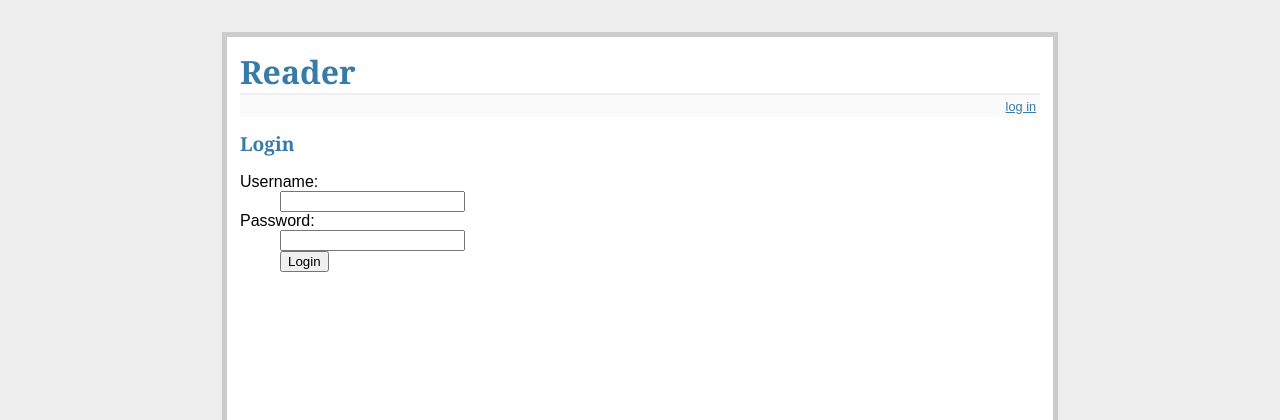
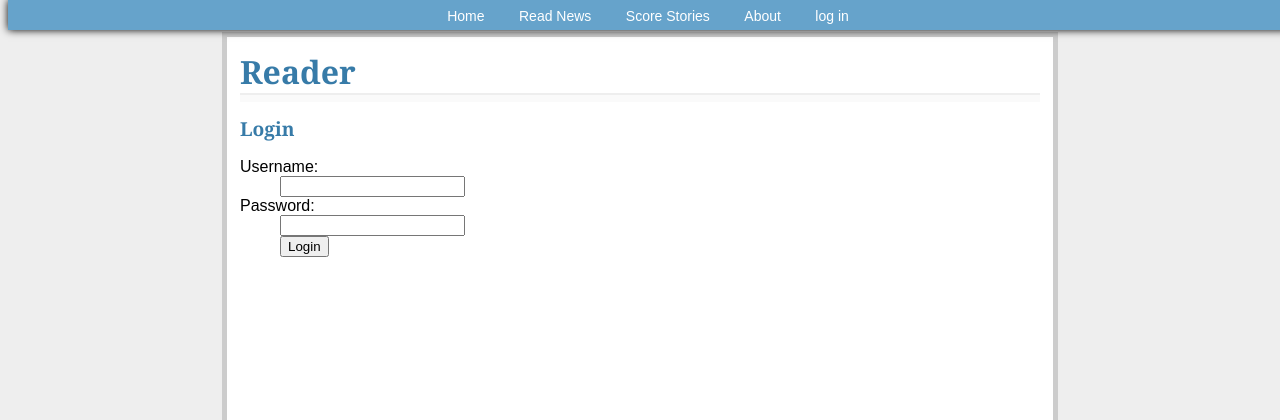
Before and after one commit to seme0021/flaskr-reader, a Flask app: page /login in a window 1280 px wide. Shown: the top 420 px of the page. Run offline with Flask 2, Linux system fonts and the light colour scheme.

Commit message:
changed up the layout and sorting of stories for presentation

```diff
--- a/app.py
+++ b/app.py
@@ -6,6 +6,7 @@ import redis
 from flask import Flask, request, session, g, redirect, url_for, \
      abort, render_template, flash
 from score_story import get_parameters,score,process_story,top5
+
 
 # configuration
 SECRET_KEY = 'development key'
@@ -23,9 +24,30 @@ r = redis.Redis(host=REDIS_HOST, port=REDIS_PORT, db=REDIS_DB)
 def show_entries():
     uid = session.get('uid')
     entries = {'idlist':[],'alllist':[]}
+    #temporary: get cnn keys
+    keys_cnn = r.keys("news:cnn:*:headline")
+    list_cnn = list()
+    for key in keys_cnn:
+        k=int(key.split(":")[2])
+        list_cnn.append(k)
 
-    idlist = list(r.sdiff('news:nytimes:sid', 'user:%s:read:sids' %uid))
-    alllist = list(r.smembers('news:nytimes:sid'))
+    id_avail = map(int,list(r.sdiff('news:nytimes:sid', 'user:%s:read:sids' %uid)))
+    id_avail.sort()
+    id_avail.reverse()
+    l_id=len(id_avail)
+    idlist=list()
+    done = False
+    i=0
+    while not done:
+        #temporary check if nytimes story exists and add
+        key=id_avail[i]
+        i+=1
+        if key not in list_cnn:
+            idlist.append(int(key))
+            if len(idlist)==30:
+                done=True
+
+    alllist = map(int,list(r.smembers('news:nytimes:sid')))
     entries['idlist'].append(idlist)
     entries['alllist'].append(alllist)
     print entries['idlist']
@@ -87,22 +109,29 @@ def read_abridged():
 @app.route('/all')
 def read_stories():
    uid = session.get('uid')
-   entries = {'idlist':[],'alllist':[],'cur_ids':[]}
+   #temporary: get cnn keys
+   keys_cnn = r.keys("news:cnn:*:headline")
+   list_cnn = list()
+   for key in keys_cnn:
+       k=int(key.split(":")[2])
+       list_cnn.append(k)
+   list_cnn.append(305)
+   entries = {'cur_ids':[]}
    #Get current stories
    cur_keys = r.keys("news:active:*")
+   cur_keys_list = list()
    for key in cur_keys:
-       entries['cur_ids'].append(key.split(':')[2])
-   idlist = list(r.sdiff('news:nytimes:sid', 'user:%s:read:sids' %uid))
-   #Add current stories in alllist
-   alllist=list()
-   active = r.keys("news:active:*")
-   for item in active:
-       sid=item.split(":")[2]
-       alllist.append(sid)
-   alllist.sort()
-   entries['idlist'].append(idlist)
-   entries['alllist'].append(alllist)
+       val = int(key.split(':')[2])
+       if val != 305:
+          cur_keys_list.append(val)
+
+   cur_keys_list = map(int,list(set(cur_keys_list) - set(list_cnn)))
+   cur_keys_list.sort()
+   cur_keys_list.reverse()
+
+   entries['cur_ids'].append(cur_keys_list)
    print "read_stories()"
+   print cur_keys_list
    return render_template('show_all_stories.html', entries=entries, r = r)
 
 @app.route('/login', methods=['GET', 'POST'])
@@ -126,5 +155,10 @@ def logout():
     flash('You were logged out')
     return redirect(url_for('show_entries'))
 
+@app.route('/home')
+def homepage():
+    error = None
+    return render_template('homepage.html', error=error)
+
 if __name__ == '__main__':
     app.run(host='0.0.0.0', port=5000)
--- a/score_story.py
+++ b/score_story.py
@@ -1,5 +1,6 @@
 import redis,re,operator, numpy as nm,csv, os
 from collections import defaultdict
+from lexicon import *
 
 #redis configuration
 REDIS_DB = 1
@@ -7,22 +8,49 @@ REDIS_PORT = 6379
 REDIS_HOST = 'localhost'
 r = redis.Redis(host=REDIS_HOST, port=REDIS_PORT, db=REDIS_DB)
 
-def get_parameters(sid,pid,n_pid,c,paragraph):
-   parameters = {'sid':[],'pid':[],'nrm_pid':[],'n_words':[],'has_stats':[], 'pop_score':[]}
+def get_parameters(sid,pid,n_pid,c,paragraph,l_time):
+   parameters = {'sid':[],'pid':[],'nrm_pid':[],'n_words':[],'has_stats':[], 'pop_score':[],'recency_flg':[],'quote_flg':[],'quote_len':[],'quote_npop_flg':[]}
    n_words = len(re.findall(r'\w+', paragraph))
    nrm_pid = pid/float(n_pid)
    pop_score = get_pop_score(paragraph,c)
+   #check if paragraph contains statistics/data
    if len(re.findall('[0-9]+', paragraph)) >0:
       has_stats = 1
    else:
       has_stats = 0
 
+   #Check for quotes, and get length of quote
+   quote_flg=0
+   quote_len=0
+   quote_pop_flg=0
+   quote_pop_len=0
+   quote_npop_flg=0
+   p=paragraph.decode('utf8').replace(u"\u201c","^").replace(u"\u201d","^")
+   l=len(p.split('^'))
+   if l>1:
+       quote_flg=1
+       quote_len=nm.log(len(p.split('^')[1]))
+
+   if quote_flg==1 and pop_score==0 and n_words>=25:
+       quote_npop_flg=1
+
+   #compute recency indicator
+   recency_flg = 0
+   for term in l_time:
+       if term in paragraph.lower():
+           recency_flg = 1
+
+   #Append parameters
    parameters['sid'].append(sid)
    parameters['pid'].append(pid)
    parameters['nrm_pid'].append(nrm_pid)
    parameters['n_words'].append(n_words)
    parameters['has_stats'].append(has_stats)
    parameters['pop_score'].append(pop_score)
+   parameters['recency_flg'].append(recency_flg)
+   parameters['quote_flg'].append(quote_flg)
+   parameters['quote_len'].append(quote_len)
+   parameters['quote_npop_flg'].append(quote_npop_flg)
 
    return parameters
 
@@ -67,9 +95,17 @@ def get_pop_score(paragraph,c):
     return o_v
 
 def score(parameters,modelid):
+    #Estimate Std. Error t value Pr(>|t|)
+    #(Intercept)                   -0.16611    0.19480  -0.853 0.394899
+    #as.numeric(df$nrm_pid)        -0.35418    0.09454  -3.746 0.000237 ***
+    #log(as.numeric(df$n_words))    0.32188    0.05476   5.878 1.82e-08 ***
+    #as.numeric(df$has_stats)       0.06146    0.06264   0.981 0.327815 <<Leaving in for testing purposes
+    #as.numeric(df$pop_score)       0.06096    0.02660   2.292 0.023019 *
+    #as.numeric(df$quote_npop_flg)  0.19587    0.10759   1.821 0.070236
+
    score = {'sid':[],'pid':[],'score':[]}
    if modelid == 0:
-      score_i = -0.23753+ float(parameters['nrm_pid'][0])*float(-0.23082) + float(parameters['n_words'][0])*float(0.33482)+ float(parameters['has_stats'][0])*float(0.01513) + float(parameters['pop_score'][0])*float(0.04190)
+      score_i = -0.16611 + float(parameters['nrm_pid'][0])*float(-0.35418) + float(parameters['n_words'][0])*float(0.32188)+ float(parameters['has_stats'][0])*float(0.06146) + float(parameters['pop_score'][0])*float(0.06096) + float(parameters['quote_npop_flg'][0])*float(0.19587)
       #rule1: always keep first paragraph
       if parameters['pid'][0] == 1:
          score_i = score_i + 20
@@ -87,12 +123,12 @@ for u in uread:
     ukeys[user]=r.smembers(u)
 
 #Function: Build research data-set
-def build_rnd_dsn(path,file):
+def build_rnd_dsn(path,file,l_time):
    keys=r.keys("nytimes:usps:*:*:*")
    os.chdir(path)
    with open(file, "wb") as csvfile:
        pw = csv.writer(csvfile, delimiter=",", quotechar="|", quoting=csv.QUOTE_MINIMAL)
-       pw.writerow(['hash'] + ['uid'] + ['sid'] + ['pid'] + ['nrm_pid'] + ['n_words'] + ['has_stats'] + ['pop_score'] + ['y_score'])
+       pw.writerow(['hash'] + ['uid'] + ['sid'] + ['pid'] + ['nrm_pid'] + ['n_words'] + ['has_stats'] + ['pop_score'] + ['recency_flg'] + ['quote_flg'] + ['quote_len'] + ['y_score'])
    #Itterate over read keys
    for key in keys:
       user=int(key.split(":")[2])
@@ -100,22 +136,24 @@ def build_rnd_dsn(path,file):
       pid=int(key.split(":")[4])
       hash = str(user) + str(sid) + str(pid)
       n_pid = len(r.keys("nytimes:usps:%s:%s:*" % (user,sid)))
+      #compute c: most frequent (c)apitalized terms
       c = most_freq(sid)
       paragraph = r.smembers("news:nytimes:%s:paragraph_%s" % (sid,pid)).pop()
-      p=get_parameters(sid,pid,n_pid,c,paragraph)
+      p=get_parameters(sid,pid,n_pid,c,paragraph,l_time)
       s=r.smembers("nytimes:usps:%s:%s:%s" % (user,sid,pid))
       #Write row to csv
       pw = open(file, "a")
-      row = str(hash) + "," + str(user) + "," + str(sid) + "," + str(pid) + "," + str(p['nrm_pid'][0]) + "," + str(p['n_words'][0]) + "," + str(p['has_stats'][0]) + "," + str(p['pop_score'][0]) + "," + s.pop() + "\n"
+      row = str(hash) + "," + str(user) + "," + str(sid) + "," + str(pid) + "," + str(p['nrm_pid'][0]) + "," + str(p['n_words'][0]) + "," + str(p['has_stats'][0]) + "," + str(p['pop_score'][0]) + "," + str(p['recency_flg'][0]) + "," + str(p['quote_flg'][0]) + "," + str(p['quote_len'][0])  + "," + s.pop() + "\n"
       pw.write(row)
 
 def process_story(sid):
    np = len(r.keys("news:nytimes:%s:paragraph_*" % sid))
    c = most_freq(sid)
+   l_time=time()
    scores = {'sid':[],'pid':[],'score':[]}
    for i in range(1,np):
       paragraph = r.smembers("news:nytimes:%s:paragraph_%s" % (sid,i)).pop()
-      p=get_parameters(sid,i,np,c,paragraph)
+      p=get_parameters(sid,i,np,c,paragraph,l_time)
       s=score(p,0)
       scores['sid'].append(s['sid'][0])
       scores['pid'].append(s['pid'][0])
--- a/static/style.css
+++ b/static/style.css
@@ -19,6 +19,30 @@ h2              { font-size: 1.2em; }
                   border: 1px solid #AACBE2; }
 .error          { background: #F0D6D6; padding: 0.5em; }
 
+#home-graphic { width:94%; margin-left: 3%; margin-bottom: 1em; border: 5px solid #ccc; height: 23em;}
+#value-container {width:94%; margin-left: 3%; margin-bottom: 3em; border: 5px solid #ccc; height:13em;}
+#navigation {
+    position: fixed;
+    top: 0;
+    width: 100%;
+    color: #ffffff;
+    height: 1em;
+    text-align: center;
+    padding-top: 7px;
+    padding-bottom: 7px;
+    /* Adds shadow to the bottom of the bar */
+    -webkit-box-shadow: 0px 0px 8px 0px #000000;
+    -moz-box-shadow: 0px 0px 8px 0px #000000;
+    box-shadow: 0px 0px 8px 0px #000000;
+    /* Adds the transparent background */
+    background-color: rgba(68,144,194, 0.8);
+    color: rgba(1, 1, 1, 0.8);
+}
+#navigation a { font-size: 14px; padding-left: 15px; padding-right: 15px; color: white; text-decoration: none; }
+
+#navigation a:hover { color: #ccc; }
+
+
 #container-4 {width: 100%; margin:10px auto; clear: both; padding: 20px 0}
 
 #box-4-2 {outline: 1px solid #ccc; float: left; width: 15em; height: 400px; margin-left:1em;}
@@ -33,3 +57,7 @@ h2              { font-size: 1.2em; }
 
 #story h4 {width:98%; margin:3% 1%; padding:2% 0; font-family: sans-serif;}
 #story p {width: 98%; margin:3% 1%; padding:2% 0; font-family: sans-serif; font-size:small;}
+
+#the-sticky-div.sticky { position: fixed; top: 0; }
+#content { margin-top: 100px; }
+#login {margin-left: 22em;}
--- a/templates/layout.html
+++ b/templates/layout.html
@@ -1,16 +1,22 @@
 <!doctype html>
 <meta http-equiv="Content-Type" content="text/html; charset=utf-8" />
 <title>Reader</title>
+<script src="{{ url_for('static',filename='jquery-1.8.3.min.js') }}" type="text/javascript"></script>
 <link rel=stylesheet type=text/css href="{{ url_for('static', filename='style.css') }}">
+<div id="navigation">
+    <a href="{{ url_for('homepage') }}">Home</a>
+    <a href="{{ url_for('read_stories')}}">Read News</a>
+    <a href="{{ url_for('show_entries')}}">Score Stories</a>
+    <a href="#">About</a>
+    {% if not session.logged_in %}
+       <a href="{{ url_for('login') }}">log in</a>
+    {% else %}
+        <a href="{{ url_for('logout') }}">log out</a>
+    {% endif %}
+</div>
 <div class=page>
   <h1>Reader</h1>
   <div class=metanav>
-  {% if not session.logged_in %}
-    <a href="{{ url_for('login') }}">log in</a>
-  {% else %}
-    <div><a href="{{ url_for('read_stories')}}">Read Abridged Articles</a></div>
-    <div><a href="{{ url_for('logout') }}">log out</a></div>
-  {% endif %}
   </div>
   {% for message in get_flashed_messages() %}
     <div class=flash>{{ message }}</div>
--- a/templates/show_stories.html
+++ b/templates/show_stories.html
@@ -2,6 +2,7 @@
 {% block body %}
        <div id="article" name="test">
           <div name="{{entries['sid'][0]}}"><h2>{{ (r.smembers('news:nytimes:%s:headline' % entries['sid'][0]).pop()).replace("[","").replace("]","").decode('utf-8') }}</h2></div>
+
           <form action="{{ url_for('submit_score') }}"  method=post class=submit-score>
           <div name="none" style="display: none;"><select name="sid"><option value="{{entries['sid'][0]}}">null</option></select></div>
        {% for i in range(1,entries['nst'][0]) %}
```
Also changed, not shown: templates/show_all_stories.html (+12 -12 lines), templates/show_entries.html (+10 -15 lines), 1 other file.
